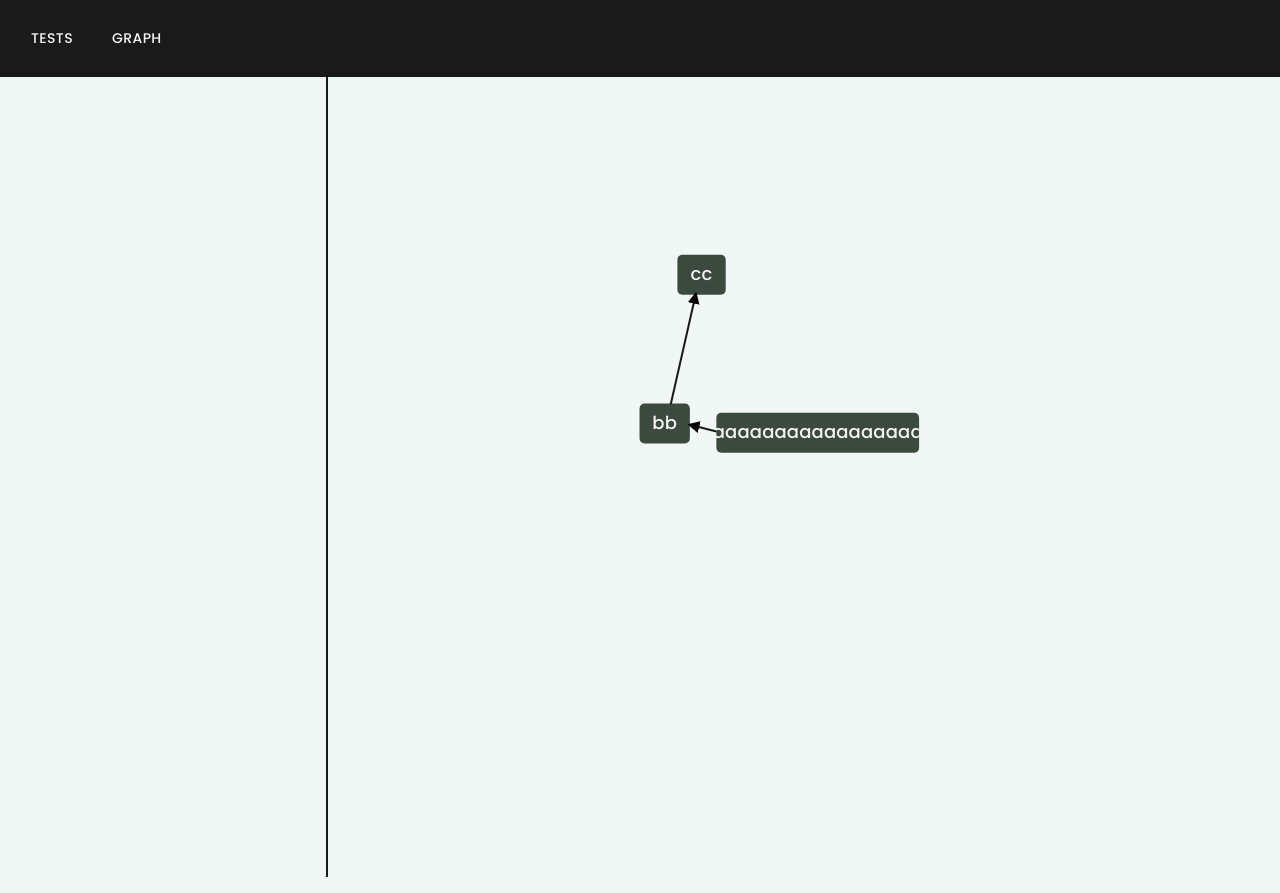
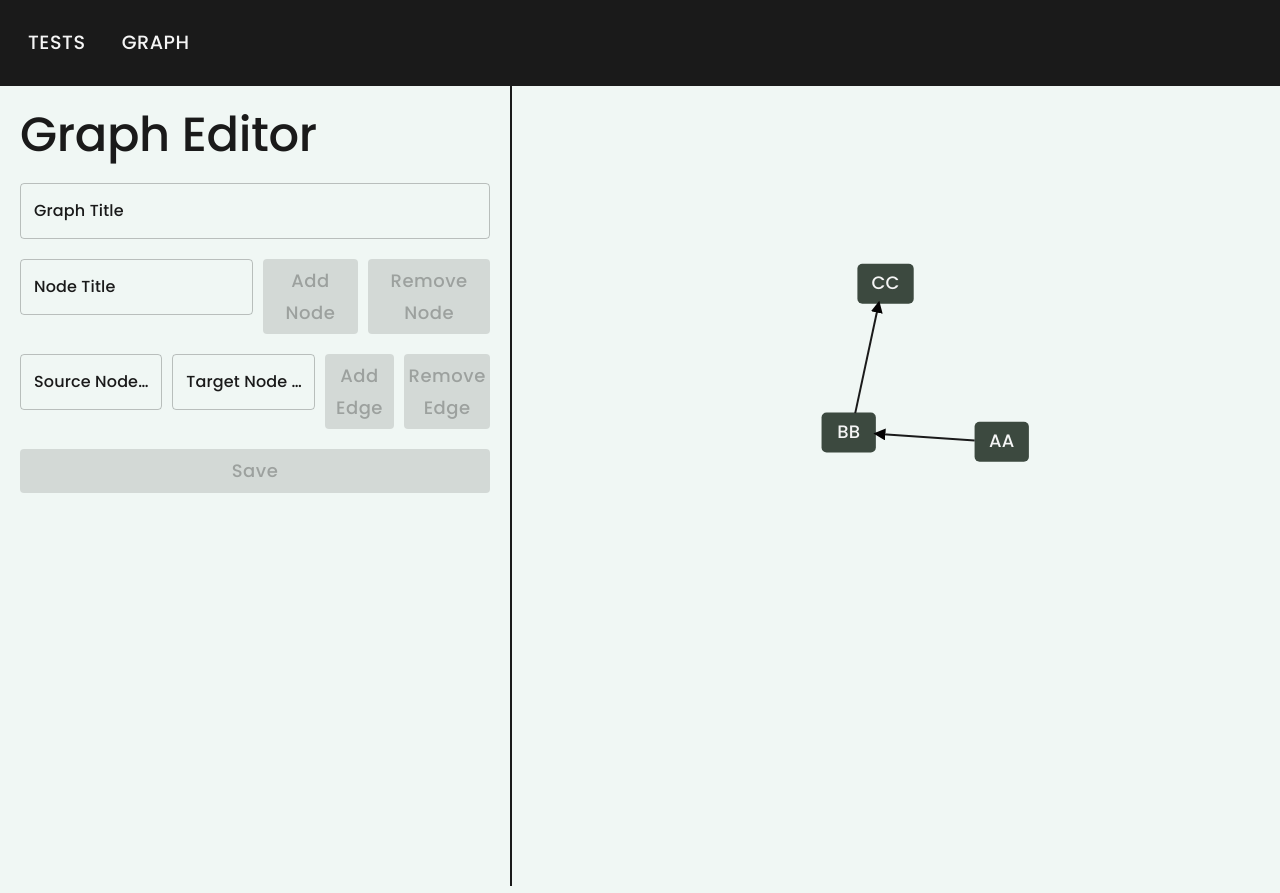
Before and after one commit to ThreeAmigosCoding/KnowledgeTesting, a React (Vite) app in the folder Frontend/: page /graph-drawing in a window 1280 px wide. Built offline with nearby package versions, Linux system fonts and the light colour scheme; a web font is replaced by a local one.

Commit message:
#4 Implemented Graph options container
Implemented functions:
- add node
- remove node
- add edge
- remove edge

```diff
--- a/Frontend/src/components/graph/knowledge-graph.tsx
+++ b/Frontend/src/components/graph/knowledge-graph.tsx
@@ -24,7 +24,7 @@ export default function KnowledgeGraph ({nodes, links}) {
             .attr("fill", "#040303");
 
         const simulation = d3.forceSimulation(nodes)
-            .force("link", d3.forceLink(links).id(d => d.id).distance(150))
+            .force("link", d3.forceLink(links).id(d => d.title).distance(150))
             .force("charge", d3.forceManyBody().strength(-200))
             .force("center", d3.forceCenter(400, 300));
 
@@ -38,7 +38,7 @@ export default function KnowledgeGraph ({nodes, links}) {
 
         const labels = nodeGroup.append("text")
             .attr("text-anchor", "middle")
-            .text(d => d.id)
+            .text(d => d.title)
             .attr("font-size", "18px")
             .attr("fill", theme.palette.primary.contrastText)
             .attr("dy", ".30em");
--- a/Frontend/src/components/layout/navbar.tsx
+++ b/Frontend/src/components/layout/navbar.tsx
@@ -11,8 +11,24 @@ export default function Navbar() {
     return (
         <Box>
             <Box className='nav-bar'>
-                <Button className='nav-bar-button' sx={{color: "primary.contrastText"}} onClick={() => handleTests()}>Tests</Button>
-                <Button className='nav-bar-button' sx={{color: "primary.contrastText"}} onClick={() => handleGraph()}>Graph</Button>
+                <Button
+                    className='nav-bar-button'
+                    sx={{
+                        color: "primary.contrastText",
+                        fontSize: "larger"
+                    }}
+                    onClick={() => handleTests()}>
+                    Tests
+                </Button>
+                <Button
+                    className='nav-bar-button'
+                    sx={{
+                        color: "primary.contrastText",
+                        fontSize: "larger"
+                    }}
+                    onClick={() => handleGraph()}>
+                    Graph
+                </Button>
             </Box>
             <Outlet/>
         </Box>
--- a/Frontend/src/main.tsx
+++ b/Frontend/src/main.tsx
@@ -66,13 +66,13 @@ const theme = createTheme({
             styleOverrides: {
                 root: {
                     '& .MuiInputBase-input': {
-                        color: '#F5F5F5',
+                        color: '#1A1A1A',
                     },
                     '& .MuiInputLabel-root': {
-                        color: '#F5F5F5',
+                        color: '#1A1A1A',
                     },
                     '& .MuiFormHelperText-root': {
-                        color: '#F5F5F5',
+                        color: '#1A1A1A',
                     },
                 },
             },
--- a/Frontend/src/pages/teacher/graph-drawing.tsx
+++ b/Frontend/src/pages/teacher/graph-drawing.tsx
@@ -1,23 +1,202 @@
 import {useEffect, useState} from "react";
-import {Box} from "@mui/material";
+import {Box, Button, TextField, Typography, useTheme} from "@mui/material";
 import KnowledgeGraph from "../../components/graph/knowledge-graph.tsx";
 import "./graph.css";
+import {Node, Edge, Graph} from "../../model/models.tsx";
 
 export default function GraphDrawing(){
-    const [nodes, setNodes] = useState<{id: string, data?: string}[]>([]);
-    const [links, setLinks] = useState<{source: string, target: string}[]>([]);
+    const [nodes, setNodes] = useState<Node[]>([]);
+    const [links, setLinks] = useState<Edge[]>([]);
+    const [graphTitle, setGraphTitle] = useState<string>("");
+    const [nodeTitle, setNodeTitle] = useState<string>("");
+    const [sourceNodeTitle, setSourceNodeTitle] = useState<string>("");
+    const [targetNodeTitle, setTargetNodeTitle] = useState<string>("");
+
+    const theme = useTheme()
 
     useEffect(() => {
-        const newNodes = [{ id: "aaaaaaaaaaaaaaaaa", data: "ahahahah" }, { id: "bb" }, { id: "cc" }];
-        const newLinks = [{ source: "aaaaaaaaaaaaaaaaa", target: "bb" }, { source: "bb", target: "cc" }];
+        const newNodes = [
+            { title: "AA" },
+            { title: "BB" },
+            { title: "CC" },
+        ];
+        const newLinks = [
+            { source: "AA", target: "BB" },
+            { source: "BB", target: "CC" },
+        ];
 
         setNodes(newNodes);
         setLinks(newLinks);
     }, []);
+
+    useEffect(() => {
+        console.log(links)
+    }, [links]);
+
+    const addNode = () => {
+        if (nodeTitle.trim() === "") return;
+
+        const nodeExists = nodes.some((node) => node.title === nodeTitle);
+        if (nodeExists) {
+            alert("Node with the same title already exists.");
+            return;
+        }
+
+        const newNode = { title: nodeTitle };
+        setNodes((prevNodes) => [...prevNodes, newNode]);
+        setNodeTitle("");
+    };
+
+    const removeNode = () => {
+        if (nodeTitle.trim() === "") return;
+
+        setNodes((prevNodes) => prevNodes.filter((node) => node.title !== nodeTitle));
+
+        setLinks((prevLinks) =>
+            prevLinks.filter((link) => link.source.title !== nodeTitle && link.target.title !== nodeTitle)
+        );
+
+        setNodeTitle("");
+    };
+
+    const addEdge = () => {
+        if (sourceNodeTitle.trim() === "" || targetNodeTitle.trim() === "") return;
+
+        const sourceNodeExists = nodes.some((node) => node.title === sourceNodeTitle);
+        const targetNodeExists = nodes.some((node) => node.title === targetNodeTitle);
+
+        if (!sourceNodeExists || !targetNodeExists) {
+            alert("Both source and target nodes must exist.");
+            return;
+        }
+
+        const linkExists = links.some(
+            (link) => link.source === sourceNodeTitle && link.target === targetNodeTitle
+        );
+        if (linkExists) {
+            alert("Edge between these nodes already exists.");
+            return;
+        }
+
+        const newLink: Edge = { source: sourceNodeTitle, target: targetNodeTitle };
+        setLinks((prevLinks) => [...prevLinks, newLink]);
+        setSourceNodeTitle("");
+        setTargetNodeTitle("");
+    };
+
+    const removeEdge = () => {
+        if (sourceNodeTitle.trim() === "" || targetNodeTitle.trim() === "") return;
+
+        setLinks((prevLinks) =>
+            prevLinks.filter(
+                (link) => !(link.source.title === sourceNodeTitle && link.target.title === targetNodeTitle)
+            )
+        );
+
+        setSourceNodeTitle("");
+        setTargetNodeTitle("");
+    };
+
+    const saveGraph = () => {
+        const graph: Graph = {
+            title: graphTitle,
+            nodes: nodes,
+            edges: links,
+        }
+        console.log(graph)
+    }
+
     return (
         <Box className="main-graph-container">
             <Box className="graph-options-container">
-
+                <Typography variant="h2">Graph Editor</Typography>
+                <TextField
+                    id="graph-title"
+                    name="graph-title"
+                    label="Graph Title"
+                    value={graphTitle}
+                    onChange={(e) => setGraphTitle(e.target.value)}
+                />
+                <Box className="add-node-container">
+                    <TextField
+                        id="node-title"
+                        name="node-title"
+                        label="Node Title"
+                        value={nodeTitle}
+                        onChange={(e) => setNodeTitle(e.target.value)}
+                    />
+                    <Button
+                        sx={{
+                            fontSize: "large",
+                            textTransform: "capitalize"
+                        }}
+                        id="add-node-button"
+                        variant="contained" color="primary"
+                        disabled={nodeTitle.trim() === ""}
+                        onClick={addNode}>
+                        Add Node
+                    </Button>
+                    <Button
+                        sx={{
+                            fontSize: "large",
+                            textTransform: "capitalize"
+                        }}
+                        id="remove-node-button"
+                        variant="contained" color="error"
+                        disabled={nodeTitle.trim() === ""}
+                        onClick={removeNode}>
+                        Remove Node
+                    </Button>
+                </Box>
+                <Box className="add-edge-container">
+                    <TextField
+                        id="source-title"
+                        name="source-title"
+                        label="Source Node Title"
+                        value={sourceNodeTitle}
+                        onChange={(e) => setSourceNodeTitle(e.target.value)}
+                    />
+                    <TextField
+                        id="target-title"
+                        name="target-title"
+                        label="Target Node Title"
+                        value={targetNodeTitle}
+                        onChange={(e) => setTargetNodeTitle(e.target.value)}
+                    />
+                    <Button
+                        sx={{
+                            fontSize: "large",
+                            textTransform: "capitalize"
+                        }}
+                        id="add-edge-button"
+                        variant="contained" color="primary"
+                        disabled={sourceNodeTitle.trim() === "" || targetNodeTitle.trim() === ""}
+                        onClick={addEdge}>
+                        Add Edge
+                    </Button>
+                    <Button
+                        sx={{
+                            fontSize: "large",
+                            textTransform: "capitalize"
+                        }}
+                        id="remove-edge-button"
+                        variant="contained" color="error"
+                        disabled={sourceNodeTitle.trim() === "" || targetNodeTitle.trim() === ""}
+                        onClick={removeEdge}>
+                        Remove Edge
+                    </Button>
+                </Box>
+                <Button
+                    sx={{
+                        fontSize: "large",
+                        textTransform: "capitalize"
+                    }}
+                    id="save-graph-button"
+                    variant="contained" color="primary"
+                    disabled={graphTitle.trim() === ""}
+                    onClick={saveGraph}>
+                    Save
+                </Button>
             </Box>
             <Box className="graph-container">
                 <KnowledgeGraph nodes={nodes} links={links} />
--- a/Frontend/src/pages/teacher/graph.css
+++ b/Frontend/src/pages/teacher/graph.css
@@ -4,10 +4,23 @@
 }
 
 .graph-options-container{
-    flex-grow: 1;
+    width: 40%;
     border-right: 2px solid #1A1A1A;
+    padding: 20px;
+    display: flex;
+    flex-direction: column;
+    gap: 20px;
 }
 
 .graph-container{
-    flex-grow: 2;
+    width: 60%;
 }
+
+.add-node-container, .add-edge-container {
+    display: flex;
+    gap: 10px;
+}
+
+.add-node-container > *, .add-edge-container > * {
+    flex-grow: 1;
+}
```
Also changed, not shown: Frontend/src/model/models.tsx (+19 -0 lines).
